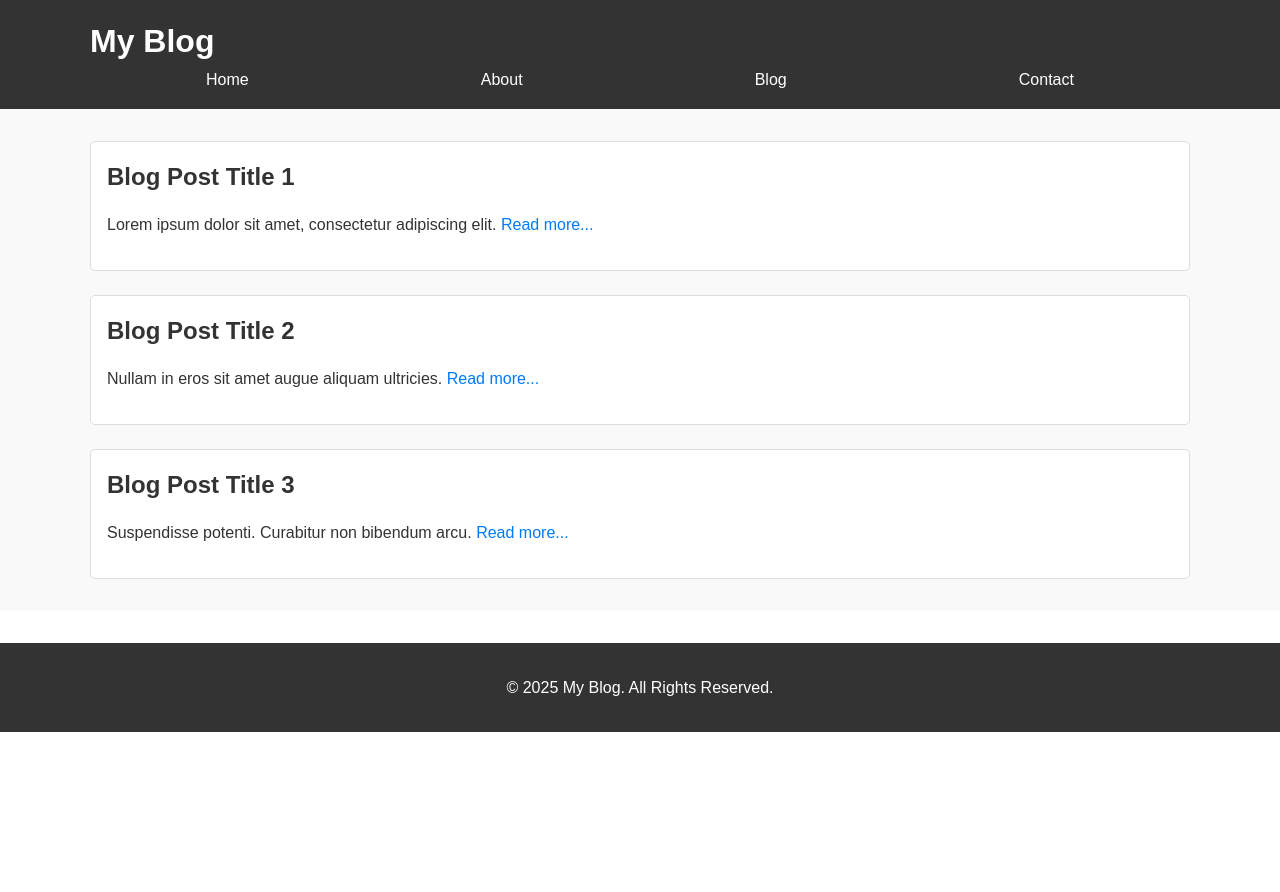
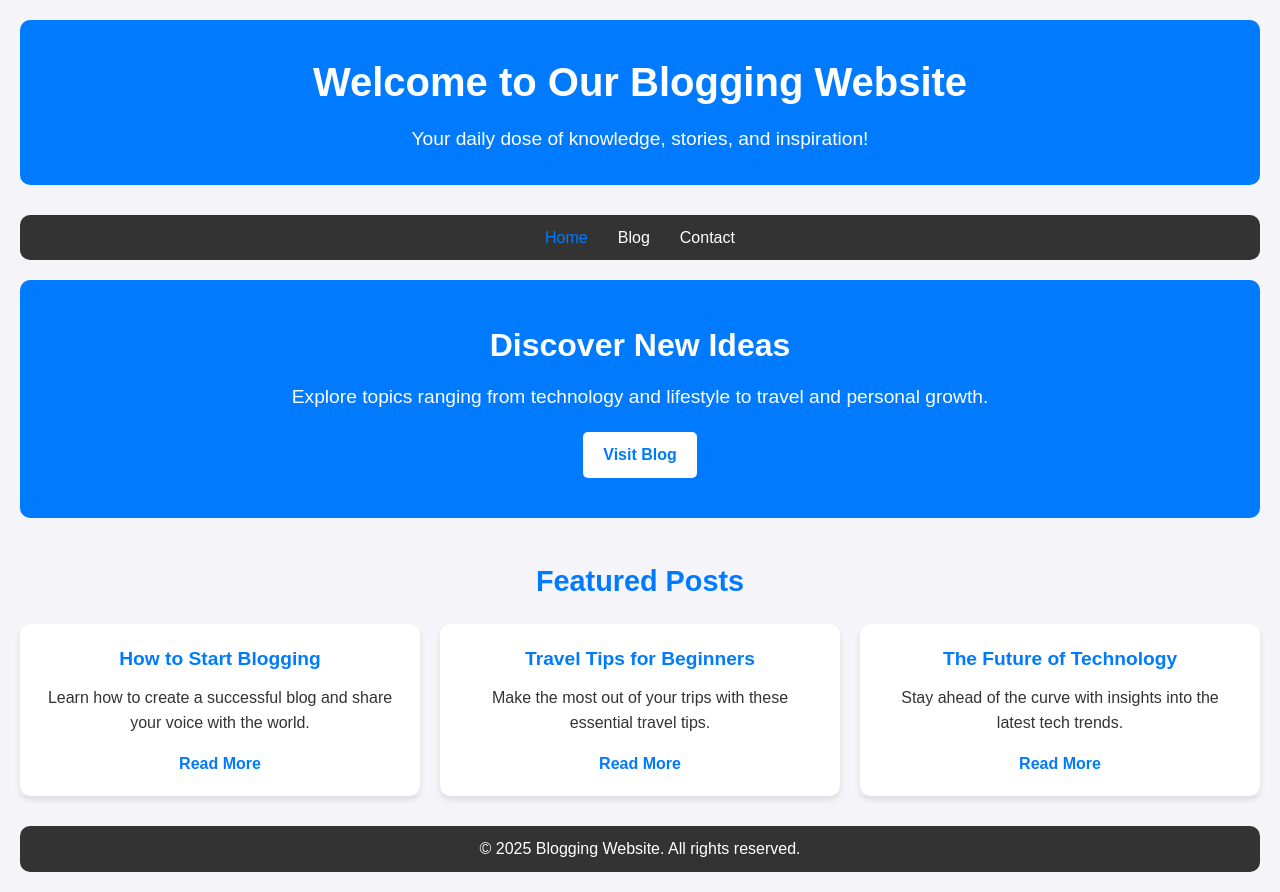
Before and after one commit to MAhmad1034/Blogging-Website, a website: page src/index.html in a window 1280 px wide. Before the commit the page ends 800 px from the top, so only its background shows below. Drawn offline with Linux system fonts and the light colour scheme.

Commit message:
modify homepage.html and css

```diff
--- a/src/index.html
+++ b/src/index.html
@@ -3,47 +3,52 @@
 <head>
   <meta charset="UTF-8">
   <meta name="viewport" content="width=device-width, initial-scale=1.0">
-  <title>Blogging Home Page</title>
+  <title>Home - Blogging Website</title>
   <link rel="stylesheet" href="../styles/index.css">
 </head>
 <body>
-  <header class="header">
-    <div class="container">
-      <h1>My Blog</h1>
-      <nav>
-        <ul class="nav-links">
-          <li><a href="#">Home</a></li>
-          <li><a href="#">About</a></li>
+  <header class="home-header">
+    <h1>Welcome to Our Blogging Website</h1>
+    <p>Your daily dose of knowledge, stories, and inspiration!</p>
+  </header>
+
+  <nav class="navbar">
+    <ul>
+      <li><a href="./index.html" class="active">Home</a></li>
       <li><a href="./blog.html">Blog</a></li>
       <li><a href="./contact.html">Contact</a></li>
     </ul>
   </nav>
-    </div>
-  </header>
 
-  <main class="main">
-    <div class="container">
-      <section class="posts">
+  <section class="hero">
+    <h2>Discover New Ideas</h2>
+    <p>Explore topics ranging from technology and lifestyle to travel and personal growth.</p>
+    <a href="blog.html" class="cta-button">Visit Blog</a>
+  </section>
+
+  <section class="featured-posts">
+    <h2>Featured Posts</h2>
+    <div class="posts-grid">
       <article class="post">
-          <h2>Blog Post Title 1</h2>
-          <p>Lorem ipsum dolor sit amet, consectetur adipiscing elit. <a href="#">Read more...</a></p>
+        <h3>How to Start Blogging</h3>
+        <p>Learn how to create a successful blog and share your voice with the world.</p>
+        <a href="#">Read More</a>
       </article>
       <article class="post">
-          <h2>Blog Post Title 2</h2>
-          <p>Nullam in eros sit amet augue aliquam ultricies. <a href="#">Read more...</a></p>
+        <h3>Travel Tips for Beginners</h3>
+        <p>Make the most out of your trips with these essential travel tips.</p>
+        <a href="#">Read More</a>
       </article>
       <article class="post">
-          <h2>Blog Post Title 3</h2>
-          <p>Suspendisse potenti. Curabitur non bibendum arcu. <a href="#">Read more...</a></p>
+        <h3>The Future of Technology</h3>
+        <p>Stay ahead of the curve with insights into the latest tech trends.</p>
+        <a href="#">Read More</a>
       </article>
+    </div>
   </section>
-    </div>
-  </main>
 
-  <footer class="footer">
-    <div class="container">
-      <p>&copy; 2025 My Blog. All Rights Reserved.</p>
-    </div>
+  <footer class="home-footer">
+    <p>&copy; 2025 Blogging Website. All rights reserved.</p>
   </footer>
 </body>
 </html>
--- a/styles/index.css
+++ b/styles/index.css
@@ -1,76 +1,143 @@
-/* General Styles */
+/* General Reset */
+* {
+  margin: 0;
+  padding: 0;
+  box-sizing: border-box;
+}
+
 body {
   font-family: Arial, sans-serif;
   line-height: 1.6;
-    margin: 0;
-    padding: 0;
+  background-color: #f4f4f9;
   color: #333;
-  }
-
-  .container {
-    width: 90%;
-    max-width: 1100px;
-    margin: 0 auto;
+  padding: 20px;
 }
 
 /* Header */
-  .header {
-    background-color: #333;
+.home-header {
+  text-align: center;
+  padding: 30px;
+  background: #007BFF;
   color: #fff;
-    padding: 1rem 0;
+  border-radius: 10px;
+  margin-bottom: 30px;
 }
 
-  .header h1 {
-    margin: 0;
+.home-header h1 {
+  font-size: 2.5rem;
+  margin-bottom: 10px;
 }
 
-  .nav-links {
-    list-style: none;
-    display: flex;
-    justify-content: space-around;
-    padding: 0;
-    margin: 0;
+.home-header p {
+  font-size: 1.2rem;
 }
 
-  .nav-links li {
-    margin: 0;
+/* Navbar */
+.navbar {
+  background: #333;
+  padding: 10px 0;
+  margin-bottom: 20px;
+  border-radius: 10px;
 }
 
-  .nav-links a {
+.navbar ul {
+  display: flex;
+  list-style: none;
+  justify-content: center;
+}
+
+.navbar li {
+  margin: 0 15px;
+}
+
+.navbar a {
   color: #fff;
   text-decoration: none;
+  font-size: 1rem;
+  transition: color 0.3s;
 }
 
-  .nav-links a:hover {
-    text-decoration: underline;
+.navbar a:hover, .navbar a.active {
+  color: #007BFF;
 }
 
-  /* Main */
-  .main {
-    background-color: #f9f9f9;
-    padding: 2rem 0;
+/* Hero Section */
+.hero {
+  text-align: center;
+  margin-bottom: 40px;
+  padding: 40px;
+  background: #007BFF;
+  color: #fff;
+  border-radius: 10px;
 }
 
-  .posts {
+.hero h2 {
+  font-size: 2rem;
+  margin-bottom: 10px;
+}
+
+.hero p {
+  font-size: 1.2rem;
+  margin-bottom: 20px;
+}
+
+.cta-button {
+  display: inline-block;
+  background: #fff;
+  color: #007BFF;
+  padding: 10px 20px;
+  border-radius: 5px;
+  text-decoration: none;
+  font-weight: bold;
+  transition: background-color 0.3s, color 0.3s;
+}
+
+.cta-button:hover {
+  background: #007BFF;
+  color: #fff;
+}
+
+/* Featured Posts */
+.featured-posts {
+  margin-bottom: 30px;
+}
+
+.featured-posts h2 {
+  text-align: center;
+  margin-bottom: 20px;
+  font-size: 1.8rem;
+  color: #007BFF;
+}
+
+.posts-grid {
   display: grid;
-    grid-template-columns: 1fr;
-    gap: 1.5rem;
+  grid-template-columns: repeat(auto-fit, minmax(250px, 1fr));
+  gap: 20px;
 }
 
 .post {
   background: #fff;
-    border: 1px solid #ddd;
-    padding: 1rem;
-    border-radius: 5px;
+  padding: 20px;
+  border-radius: 10px;
+  box-shadow: 0 4px 6px rgba(0, 0, 0, 0.1);
+  text-align: center;
 }
 
-  .post h2 {
-    margin: 0 0 1rem;
+.post h3 {
+  font-size: 1.2rem;
+  margin-bottom: 10px;
+  color: #007BFF;
+}
+
+.post p {
+  margin-bottom: 15px;
 }
 
 .post a {
   color: #007BFF;
   text-decoration: none;
+  font-weight: bold;
+  transition: color 0.3s;
 }
 
 .post a:hover {
@@ -78,10 +145,11 @@ body {
 }
 
 /* Footer */
-  .footer {
-    background-color: #333;
+.home-footer {
+  text-align: center;
+  margin-top: 30px;
+  padding: 10px;
+  background: #333;
   color: #fff;
-    text-align: center;
-    padding: 1rem 0;
-    margin-top: 2rem;
+  border-radius: 10px;
 }
```
Also changed, not shown: src/contact.html (+2 -2 lines). Lines whose indentation alone changed are shown as unchanged.
